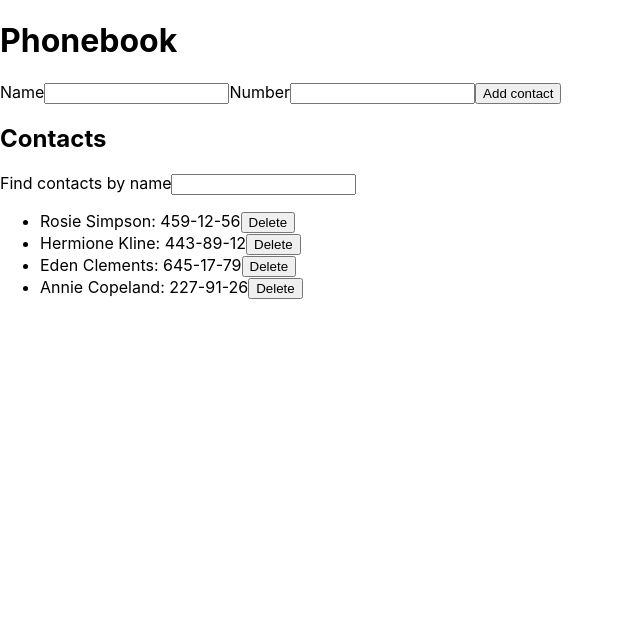
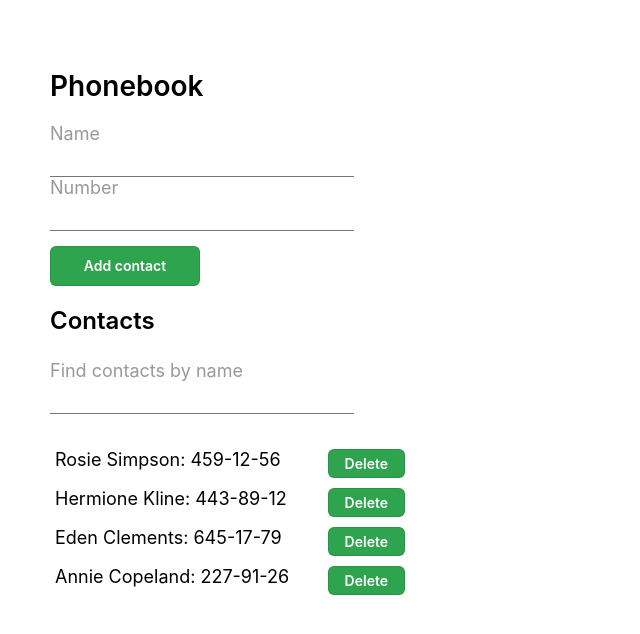
Before and after one commit to AnastasiiaSukha/goit-react-hw-06-phonebook, a React (Create React App) app: page / in a window 1280 px wide. Shown: the top 634 px of the page, without its empty margins (0-640 px from the left). Built offline with nearby package versions, Linux system fonts and the light colour scheme.

Commit message:
second commit

```diff
--- a/package.json
+++ b/package.json
@@ -4,6 +4,8 @@
   "private": true,
   "homepage": "https://AnastasiiaSukha.github.io/goit-react-hw-02-phonebook/",
   "dependencies": {
+    "@emotion/react": "^11.9.3",
+    "@emotion/styled": "^11.9.3",
     "@testing-library/jest-dom": "^5.16.3",
     "@testing-library/react": "^12.1.4",
     "@testing-library/user-event": "^13.5.0",
--- a/src/components/App.jsx
+++ b/src/components/App.jsx
@@ -4,6 +4,7 @@ import { nanoid } from 'nanoid';
 import ContactForm from "./Form/ContactForm";
 import Filter from "./Filter/Filter";
 import ContactsList from "./ContactsList/ContactsList";
+import { Container, MainTitle, SecondTitle } from "./Container.styled";
 
 
 export default class App extends Component {
@@ -72,11 +73,11 @@ export default class App extends Component {
    const visibleContacts = this.getVisibleContacts();
 
     return (
-        <div>
-           <h1>Phonebook</h1>
+        <Container>
+           <MainTitle>Phonebook</MainTitle>
         <ContactForm onSubmit={this.addContact} />
 
-          <h2>Contacts</h2>
+          <SecondTitle>Contacts</SecondTitle>
         <Filter value={this.state.filter} onChange={this.changeFilter}/>
 
         <ContactsList
@@ -84,7 +85,7 @@ export default class App extends Component {
           onDeleteContact={this.deleteContact}
 
         />
-          </div>
+          </Container>
       );
     }
 
--- a/src/components/ContactsList/ContactsList.js
+++ b/src/components/ContactsList/ContactsList.js
@@ -1,18 +1,19 @@
 import React from "react";
+import { List, DeleteButton} from "./ContactsList.styled";
 
 const ContactsList = ({ contacts, onDeleteContact}) => {
-       return <ul>
+       return <List>
         {contacts.map(({ name, id, number}) => (
             <li key={id}>{name}: {number}
-         <button
+         <DeleteButton
           type="button"
           onClick={()=>onDeleteContact(id)}
         >
           Delete
-        </button>
+        </DeleteButton>
             </li>
         ))}
-            </ul>
+            </List>
 }
 
 export default ContactsList;
--- /dev/null
+++ b/src/components/ContactsList/ContactsList.styled.jsx
@@ -0,0 +1,35 @@
+import styled from '@emotion/styled'
+
+export const List = styled.ul`
+list-style: none;
+font-size: 18px;
+display:flex;
+flex-direction:column;
+margin-top: 30px;
+padding: 5px;
+>li {
+    margin-bottom:10px;
+    width: 350px;
+
+}
+`
+
+export const DeleteButton = styled.button`
+margin-left: 15px;
+float:right;
+background-color: #2ea44f;
+border: 1px solid rgba(27, 31, 35, .15);
+border-radius: 6px;
+box-sizing: border-box;
+color: #fff;
+cursor: pointer;
+font-family: -apple-system,system-ui,"Segoe UI",Helvetica,Arial,sans-serif,"Apple Color Emoji","Segoe UI Emoji";
+font-size: 14px;
+font-weight: 600;
+line-height: 15px;
+padding: 6px 16px;
+text-align: center;
+&:hover {
+background-color: #2c974b;
+
+`
--- /dev/null
+++ b/src/components/Container.styled.jsx
@@ -0,0 +1,17 @@
+import styled from '@emotion/styled'
+
+export const Container = styled.div`
+padding: 50px;
+`
+
+export const MainTitle = styled.h1`
+font-size: 28px;
+margin-bottom: 20px;
+font-weight: 600;
+`
+
+export const SecondTitle = styled.h2`
+font-size: 24px;
+font-weight: 600;
+margin-bottom: 25px;
+`
--- a/src/components/Filter/Filter.js
+++ b/src/components/Filter/Filter.js
@@ -1,10 +1,12 @@
 import React from "react";
+import { FilterInput, FilterLabel } from "./Filter.styled";
+
 
 const Filter = ({ value, onChange })=>{
-        return <label>
+        return <FilterLabel>
         Find contacts by name
-         <input type="text" value={value} onChange={onChange} />
-        </label>
+         <FilterInput type="text" value={value} onChange={onChange} />
+        </FilterLabel>
 }
 
 export default Filter;
--- /dev/null
+++ b/src/components/Filter/Filter.styled.jsx
@@ -0,0 +1,24 @@
+import styled from '@emotion/styled'
+
+export const FilterInput = styled.input`
+height: 30px;
+width: 300px;
+font-size:18px;
+padding: 10px, 10px, 10px, 5px;
+display:block;
+border:none;
+border-bottom: 1px solid #757575;
+
+&:focus {
+    outline: none;
+    width: 350px;
+    border:none;
+    border-bottom: 3px solid #2ea44f;
+}
+
+`
+export const FilterLabel = styled.label`
+  color:#999;
+  font-size:18px;
+  font-weight:normal;
+`
--- a/src/components/Form/ContactForm.js
+++ b/src/components/Form/ContactForm.js
@@ -1,5 +1,6 @@
 import React from "react";
 import { Component } from "react";
+import { Input, Label, Form, AddButton} from "./ContactForm.styled";
 
 
 class ContactForm extends Component{
@@ -30,9 +31,9 @@ class ContactForm extends Component{
     render() {
 
         return (
-             <form onSubmit={this.handleSubmit}>
-            <label htmlFor="">Name
-              <input
+             <Form onSubmit={this.handleSubmit}>
+            <Label htmlFor="">Name
+              <Input
                 value={this.state.name}
                 onChange={this.handelInputChange}
                 type="text"
@@ -41,9 +42,9 @@ class ContactForm extends Component{
                 title="Name may contain only letters, apostrophe, dash and spaces. For example Adrian, Jacob Mercer, Charles de Batz de Castelmore d'Artagnan"
                 required
               />
-            </label>
-            <label htmlFor="">Number
-              <input
+            </Label>
+            <Label htmlFor="">Number
+              <Input
                 value={this.state.number}
                 onChange={this.handelInputChange}
                 type="tel"
@@ -52,9 +53,9 @@ class ContactForm extends Component{
                 title="Phone number must be digits and can contain spaces, dashes, parentheses and can start with +"
                 required
               />
-            </label>
-            <button type="submit">Add contact</button>
-          </form>
+            </Label>
+            <AddButton type="submit">Add contact</AddButton>
+          </Form>
         )
     }
 }
--- /dev/null
+++ b/src/components/Form/ContactForm.styled.jsx
@@ -0,0 +1,47 @@
+import styled from '@emotion/styled'
+
+export const Form = styled.form`
+display:flex;
+flex-direction:column;
+`
+
+export const Input = styled.input`
+height: 30px;
+width: 300px;
+font-size:18px;
+padding: 10px, 10px, 10px, 5px;
+display:block;
+border:none;
+border-bottom: 1px solid #757575;
+
+&:focus {
+    outline: none;
+    width: 350px;
+    border:none;
+    border-bottom: 3px solid #2ea44f;
+}
+
+`
+export const Label = styled.label`
+  color:#999;
+  font-size:18px;
+  font-weight:normal;
+`
+export const AddButton = styled.button`
+margin-top:15px;
+width: 150px;
+height: 40px;
+background-color: #2ea44f;
+border: 1px solid rgba(27, 31, 35, .15);
+border-radius: 6px;
+box-sizing: border-box;
+color: #fff;
+cursor: pointer;
+font-family: -apple-system,system-ui,"Segoe UI",Helvetica,Arial,sans-serif,"Apple Color Emoji","Segoe UI Emoji";
+font-size: 14px;
+font-weight: 600;
+line-height: 15px;
+padding: 6px 16px;
+text-align: center;
+&:hover {
+background-color: #2c974b;`
```
Also changed, not shown: 1 other file (tests, documents, lock files or other folders).
